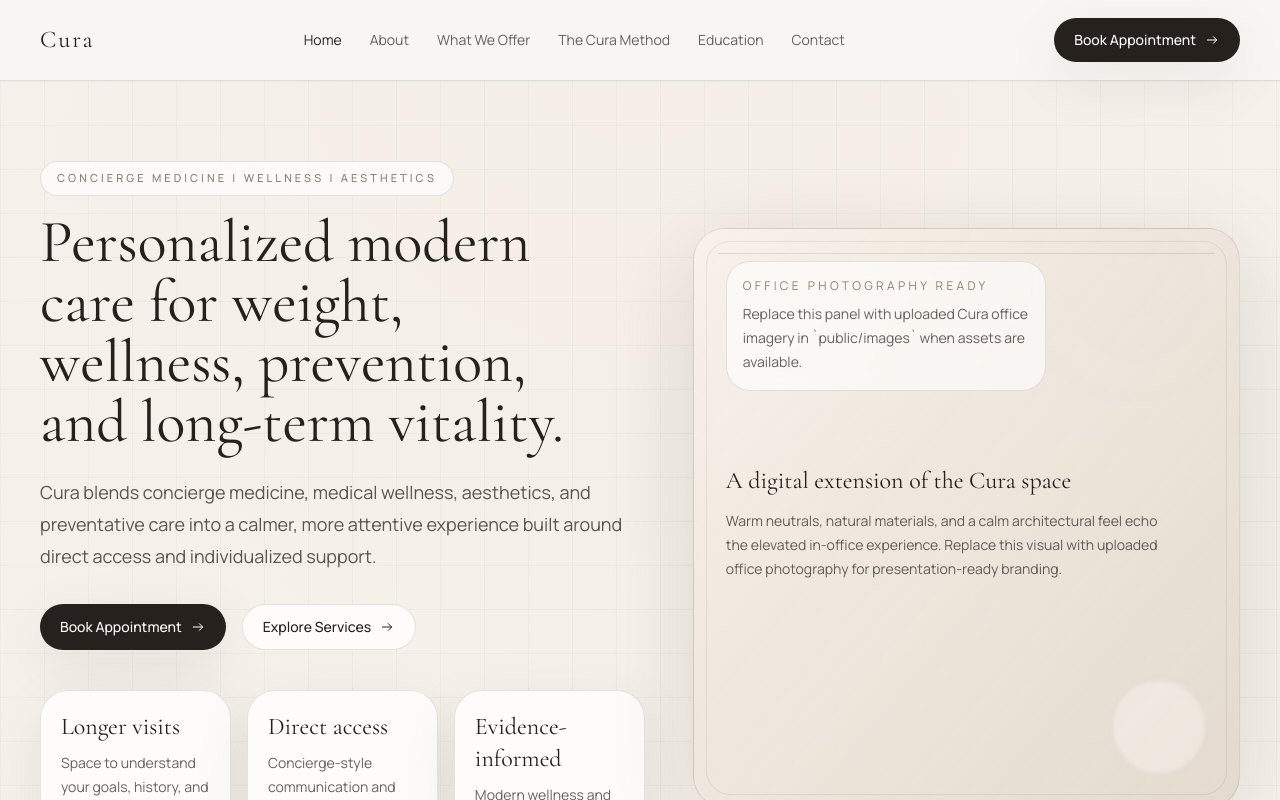
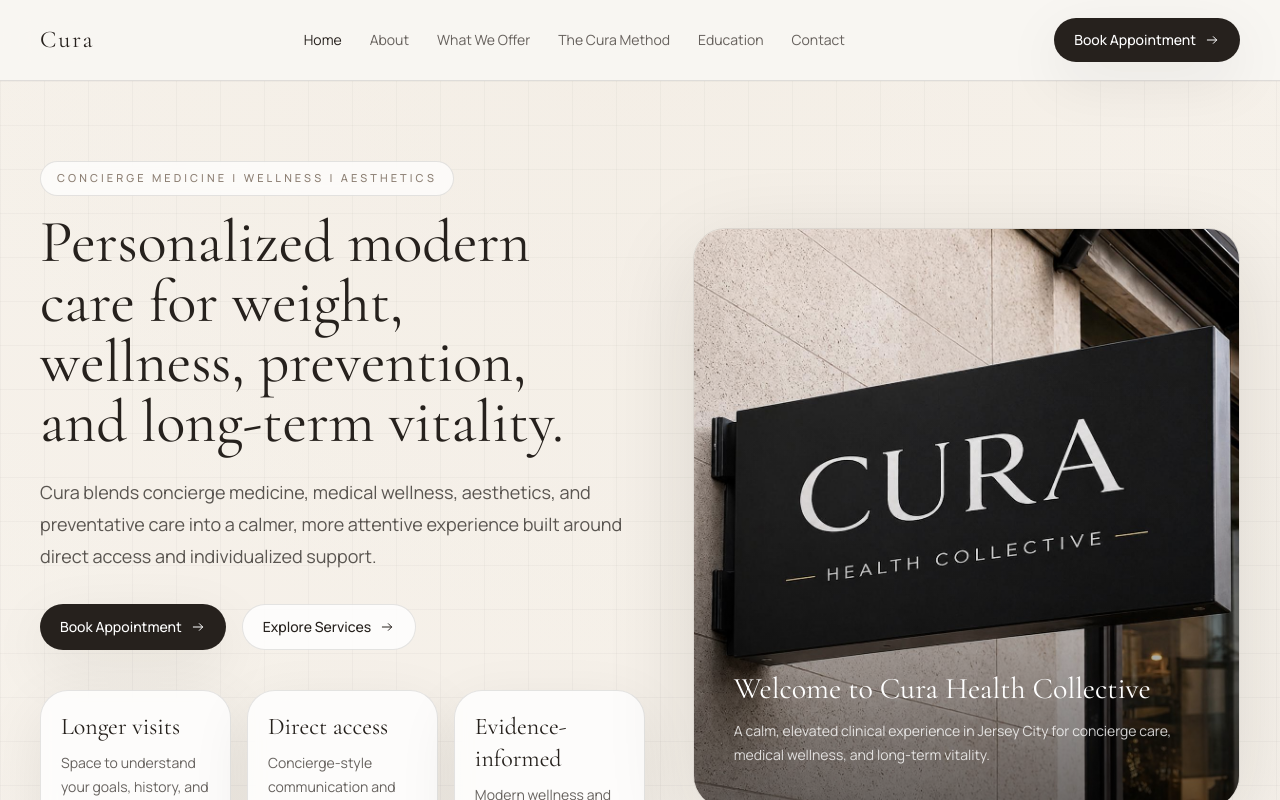
Before and after one commit to Cura-HC/cura-site, a Next.js app: page / in a window 1280 px wide. Shown: the top 800 px of the page. Built offline with nearby package versions, Linux system fonts and the light colour scheme.

Commit message:
Add Cura office image to homepage

```diff
--- a/app/page.tsx
+++ b/app/page.tsx
@@ -33,8 +33,10 @@
             </div>
           </div>
           <OfficeFrame
-            title="A digital extension of the Cura space"
-            subtitle="Warm neutrals, natural materials, and a calm architectural feel echo the elevated in-office experience. Replace this visual with uploaded office photography for presentation-ready branding."
+            title="Welcome to Cura Health Collective"
+            subtitle="A calm, elevated clinical experience in Jersey City for concierge care, medical wellness, and long-term vitality."
+            imageSrc="/images/cura-office-sign.jpeg"
+            imageAlt="Cura Health Collective exterior sign"
             className="min-h-[580px]"
           />
         </div>
--- a/components/office-frame.tsx
+++ b/components/office-frame.tsx
@@ -1,12 +1,40 @@
+import Image from "next/image";
 import { cn } from "@/lib/utils";
 
 type OfficeFrameProps = {
   title: string;
   subtitle: string;
+  imageSrc?: string;
+  imageAlt?: string;
   className?: string;
 };
 
-export function OfficeFrame({ title, subtitle, className }: OfficeFrameProps) {
+export function OfficeFrame({ title, subtitle, imageSrc, imageAlt = "Cura Health Collective office", className }: OfficeFrameProps) {
+  if (imageSrc) {
+    return (
+      <div
+        className={cn(
+          "group relative min-h-[420px] overflow-hidden rounded-[32px] border border-black/10 shadow-float",
+          className
+        )}
+      >
+        <Image
+          src={imageSrc}
+          alt={imageAlt}
+          fill
+          sizes="(min-width: 1024px) 46vw, 100vw"
+          className="object-cover transition duration-700 group-hover:scale-[1.03]"
+          priority={imageSrc.includes("cura-office-sign")}
+        />
+        <div className="absolute inset-0 bg-gradient-to-t from-black/55 via-black/10 to-transparent" />
+        <div className="absolute inset-x-0 bottom-0 p-8 text-white md:p-10">
+          <h3 className="font-serif text-3xl">{title}</h3>
+          <p className="mt-3 max-w-md text-sm leading-6 text-white/80">{subtitle}</p>
+        </div>
+      </div>
+    );
+  }
+
   return (
     <div
       className={cn(
```
Also changed, not shown: public/images/README.txt, public/images/cura-office-sign.jpeg (added).
